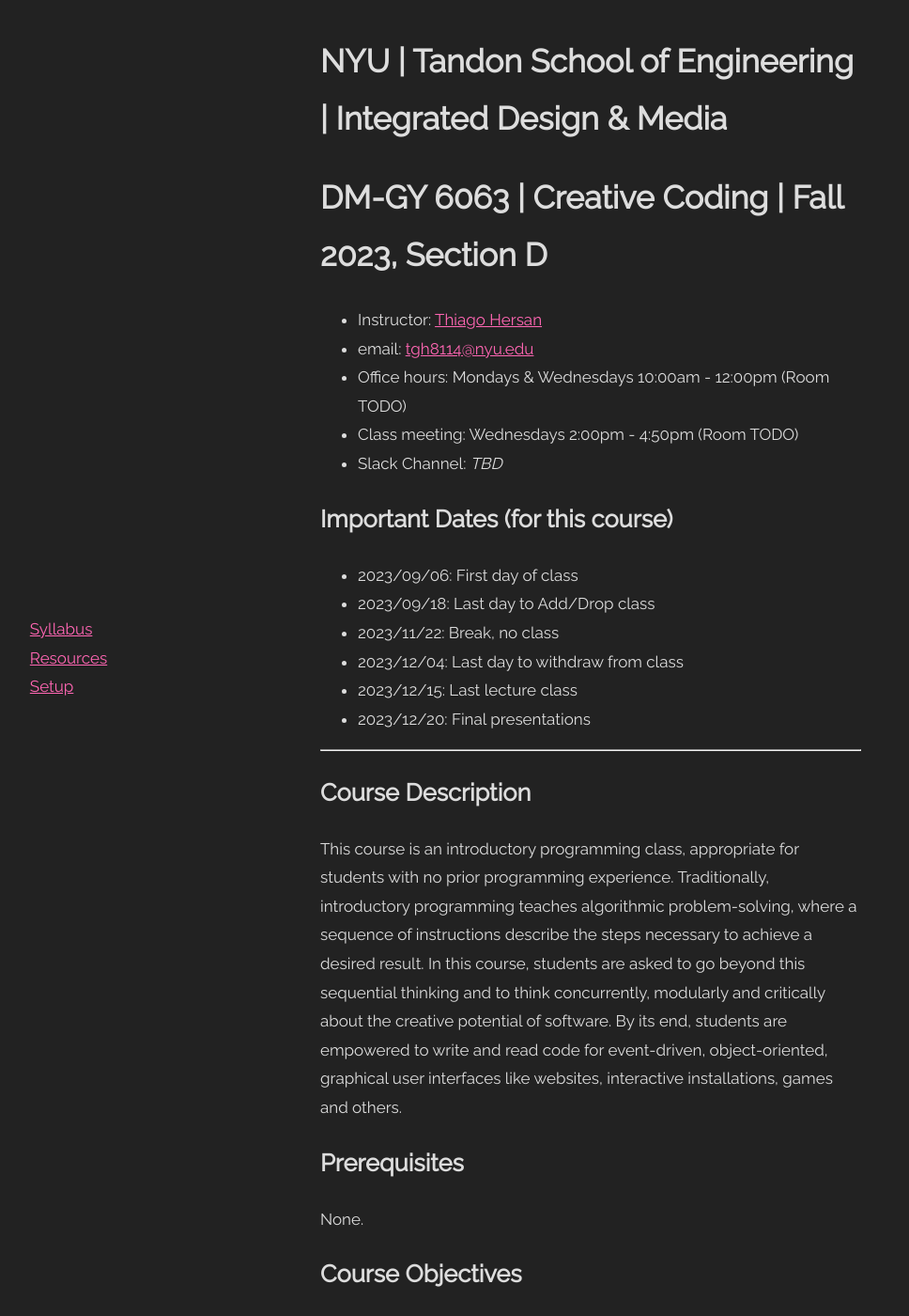
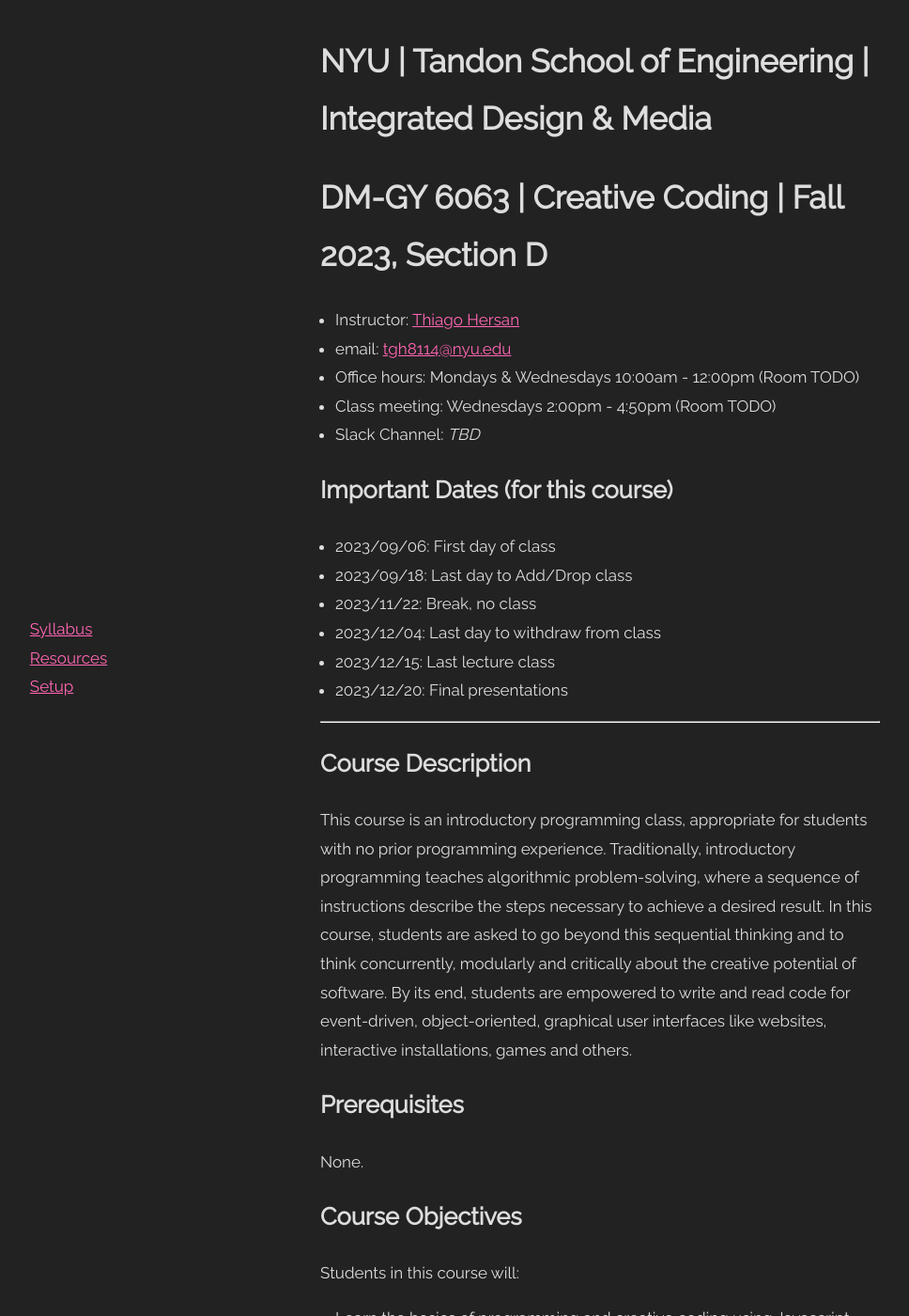
Before and after one commit to DM-GY-6063-2023F-D/DM-GY-6063-2023F-D, a Jekyll site: the page built from README.md, in a window 1280 px wide and 1400 px high. Shown: the whole window at 94% size, without its empty margins (183-1151 px from the left). Built offline with Jekyll 4.4.1, drawn with Linux system fonts in a browser that asks for light colours.

Commit message:
adjusts list paddings and content width css

```diff
--- a/css/main.scss
+++ b/css/main.scss
@@ -34,6 +34,10 @@
   }
 }
 
+ul {
+  padding-left: 16px;
+}
+
 .nav-container {
   display: flex;
   flex-direction: column;
@@ -47,7 +51,7 @@
 
 .content-container {
   flex: 1;
-  max-width: 600px;
+  max-width: 620px;
   padding: 12px;
 }
 
```
